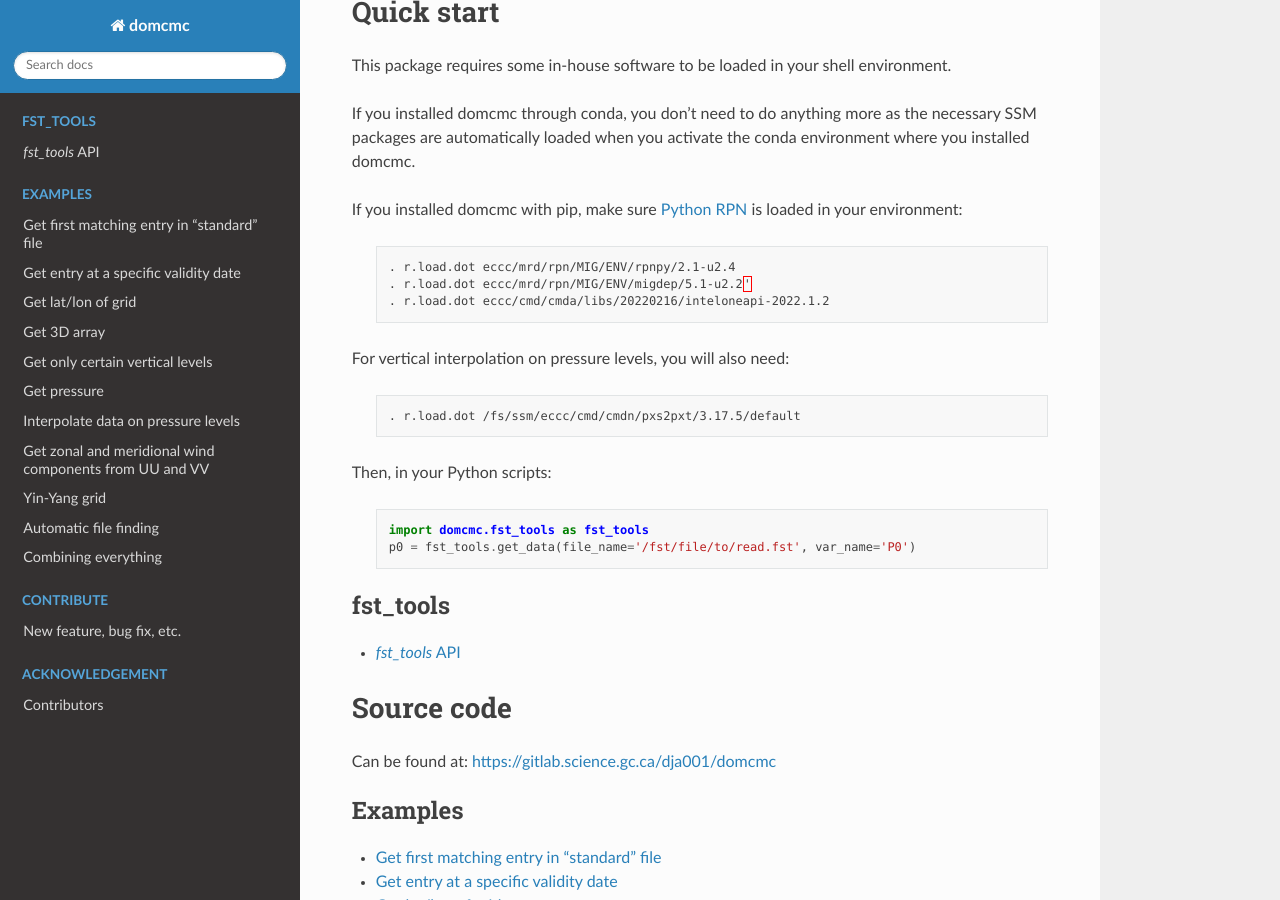
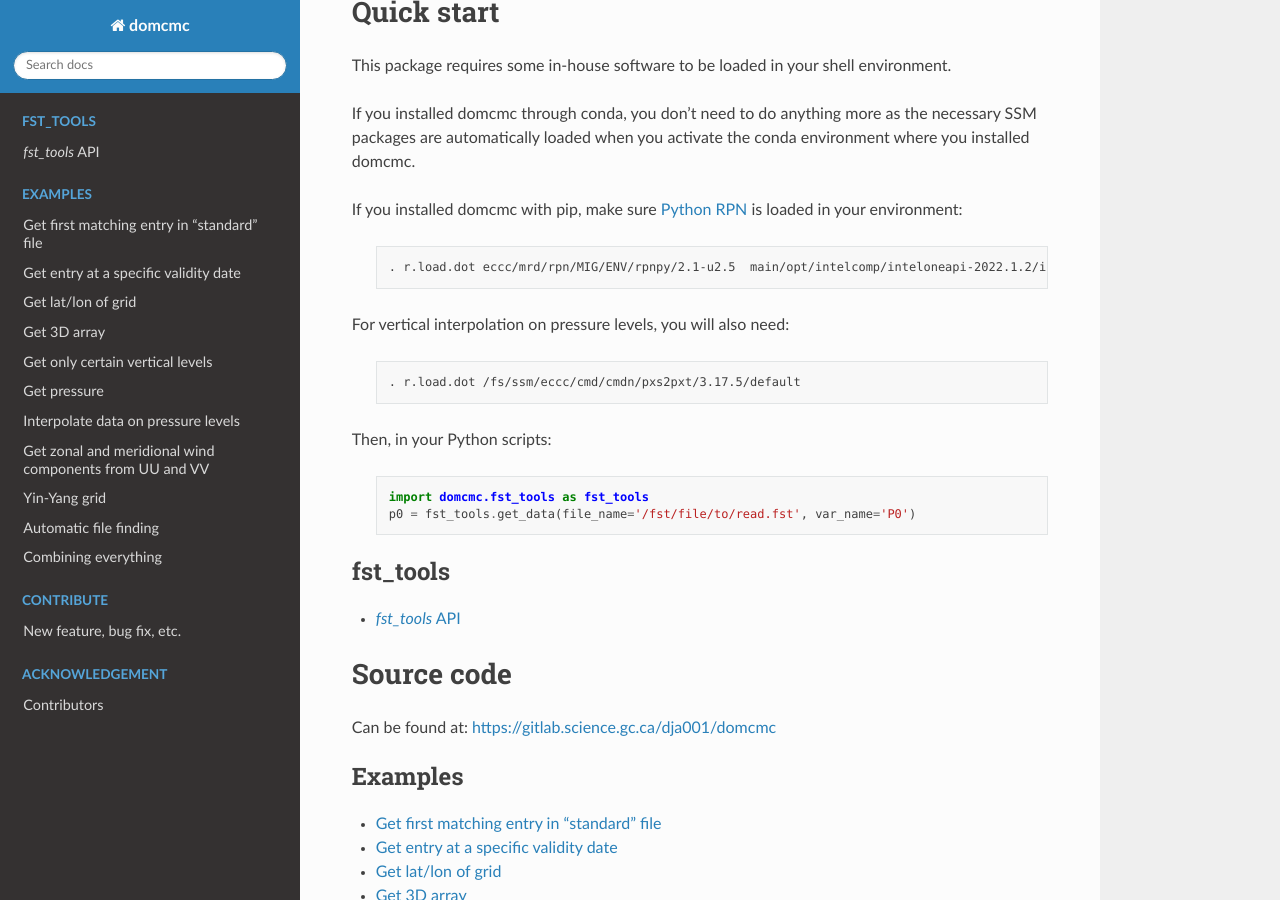
Before and after one commit to sebastiendfortier/domcmc, a Sphinx documentation site: the page built from docs/index.rst, in a window 1280 px wide and 900 px high, scrolled down 607 px. Built offline with Sphinx 7.4.7 and the Read the Docs theme 2.0.0, drawn with Linux system fonts in a browser that asks for light colours; pages that are not in the unit, such as notebooks, are missing from menus.

Commit message:
changes for U2

```diff
--- a/docs/index.rst
+++ b/docs/index.rst
@@ -57,9 +57,7 @@ environment:
 
   .. code-block:: bash
 
-     . r.load.dot eccc/mrd/rpn/MIG/ENV/rpnpy/2.1-u2.4
-     . r.load.dot eccc/mrd/rpn/MIG/ENV/migdep/5.1-u2.2'
-     . r.load.dot eccc/cmd/cmda/libs/20220216/inteloneapi-2022.1.2
+     . r.load.dot eccc/mrd/rpn/MIG/ENV/rpnpy/2.1-u2.5  main/opt/intelcomp/inteloneapi-2022.1.2/intelcomp+mpi+mkl
 
 For vertical interpolation on pressure levels, you will also
 need:
--- a/setup.py
+++ b/setup.py
@@ -23,5 +23,5 @@ setup(
     long_description_content_type="text/markdown",
     packages=find_packages(),
     python_requires='>=3',
-    install_requires=['python >= 3.7.0', 'numpy >= 1.17.0', 'scipy', 'pytz'],
+    #install_requires=['python >= 3.7.0', 'numpy >= 1.17.0', 'scipy', 'pytz'],
 )
```
Also changed, not shown: CHANGELOG.md (+4 -1 lines), 4 other files.
